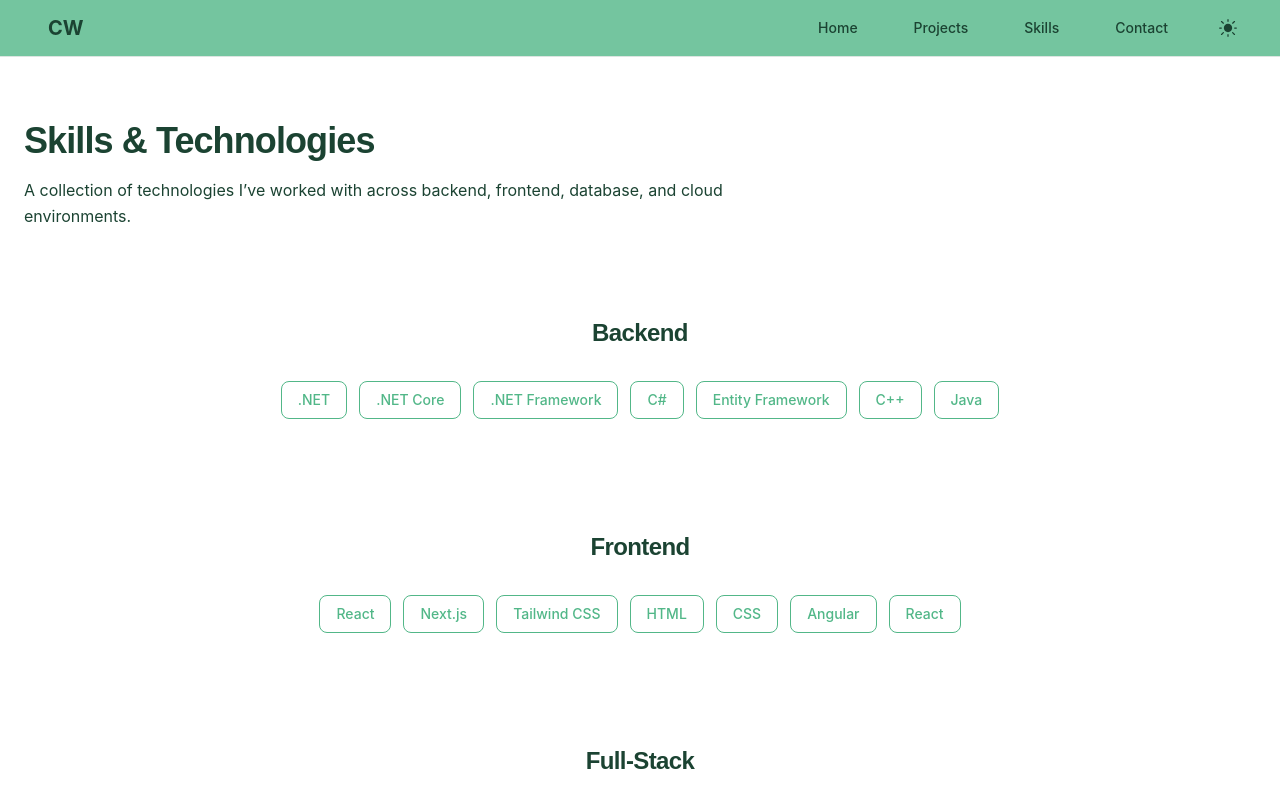
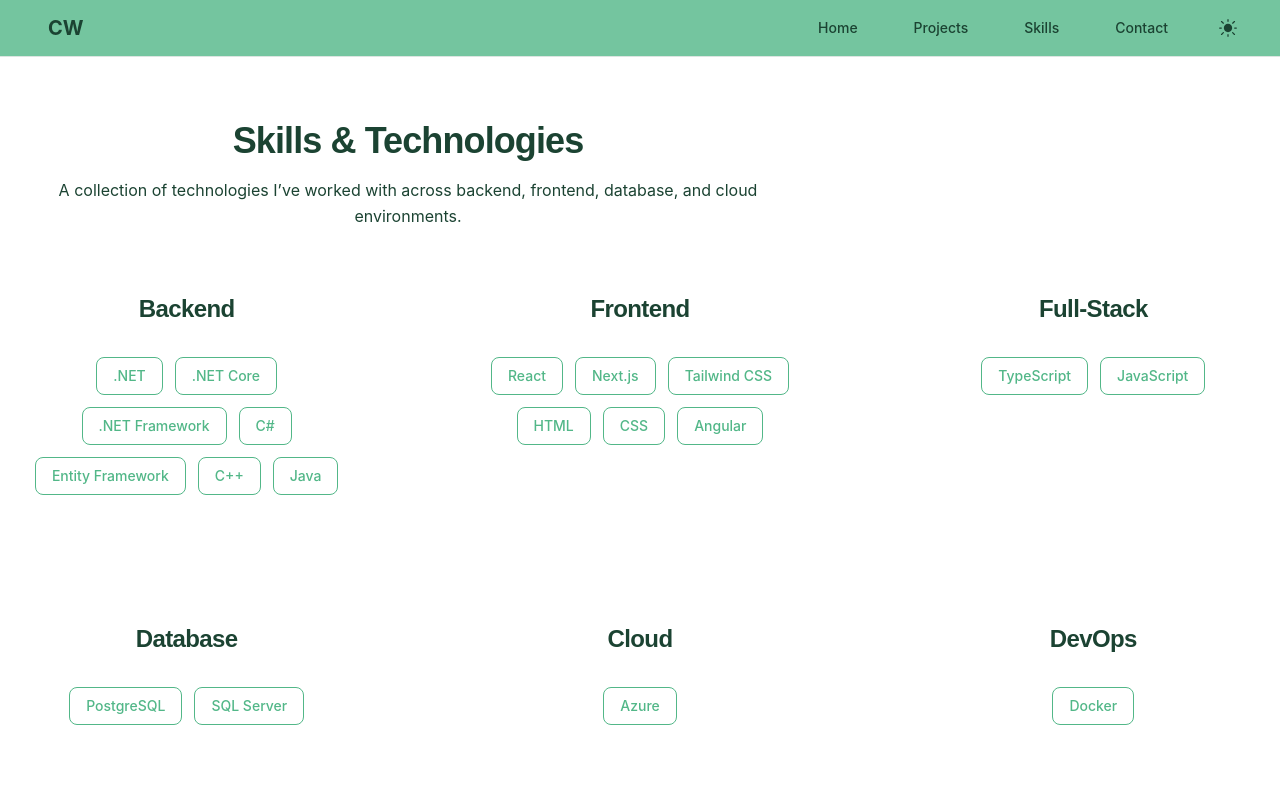
Before and after one commit to ChrisWenzlick/portfolio-website, a Next.js app: page /skills in a window 1280 px wide. Shown: the top 800 px of the page. Built offline with nearby package versions, Linux system fonts and the light colour scheme.

Commit message:
Remove redundant skill and update skills page layout

```diff
--- a/src/app/skills/page.tsx
+++ b/src/app/skills/page.tsx
@@ -10,7 +10,7 @@
 
   return (
     <main className="container mx-auto px-6 py-16 space-y-16">
-      <header className="space-y-4 max-w-3xl">
+      <header className="space-y-4 max-w-3xl text-center">
         <h1 className="text-4xl font-bold tracking-tight">
           Skills & Technologies
         </h1>
@@ -21,13 +21,14 @@
         </p>
       </header>
 
+      <div className="grid items-stretch gap-32 sm:grid-cols-2 lg:grid-cols-3">
         {categories.map((category) => (
-        <section key={category} className="space-y-6">
-          <h2 className="text-2xl font-semibold tracking-tight">
+          <div key={category} className="space-y-6">
+            <h2 className="text-2xl text-center font-semibold tracking-tight">
               {category}
             </h2>
 
-          <div className="flex flex-wrap gap-3">
+            <div className="flex flex-wrap justify-center gap-3">
               {skills
                 .filter((skill) => skill.category === category)
                 .map((skill) => (
@@ -41,8 +42,9 @@
                   </Link>
                 ))}
             </div>
-        </section>
+          </div>
         ))}
+      </div>
     </main>
   )
 }
--- a/src/content/skills.ts
+++ b/src/content/skills.ts
@@ -27,7 +27,6 @@
     { name: "HTML", category: "Frontend", slug: "html" },
     { name: "CSS", category: "Frontend", slug: "css" },
     { name: "Angular", category: "Frontend", slug: "angular" },
-    { name: "React", category: "Frontend", slug: "react" },
 
     { name: "TypeScript", category: "Full-Stack", slug: "typescript" },
     { name: "JavaScript", category: "Full-Stack", slug: "javascript" },
```
Lines whose indentation alone changed are shown as unchanged.
